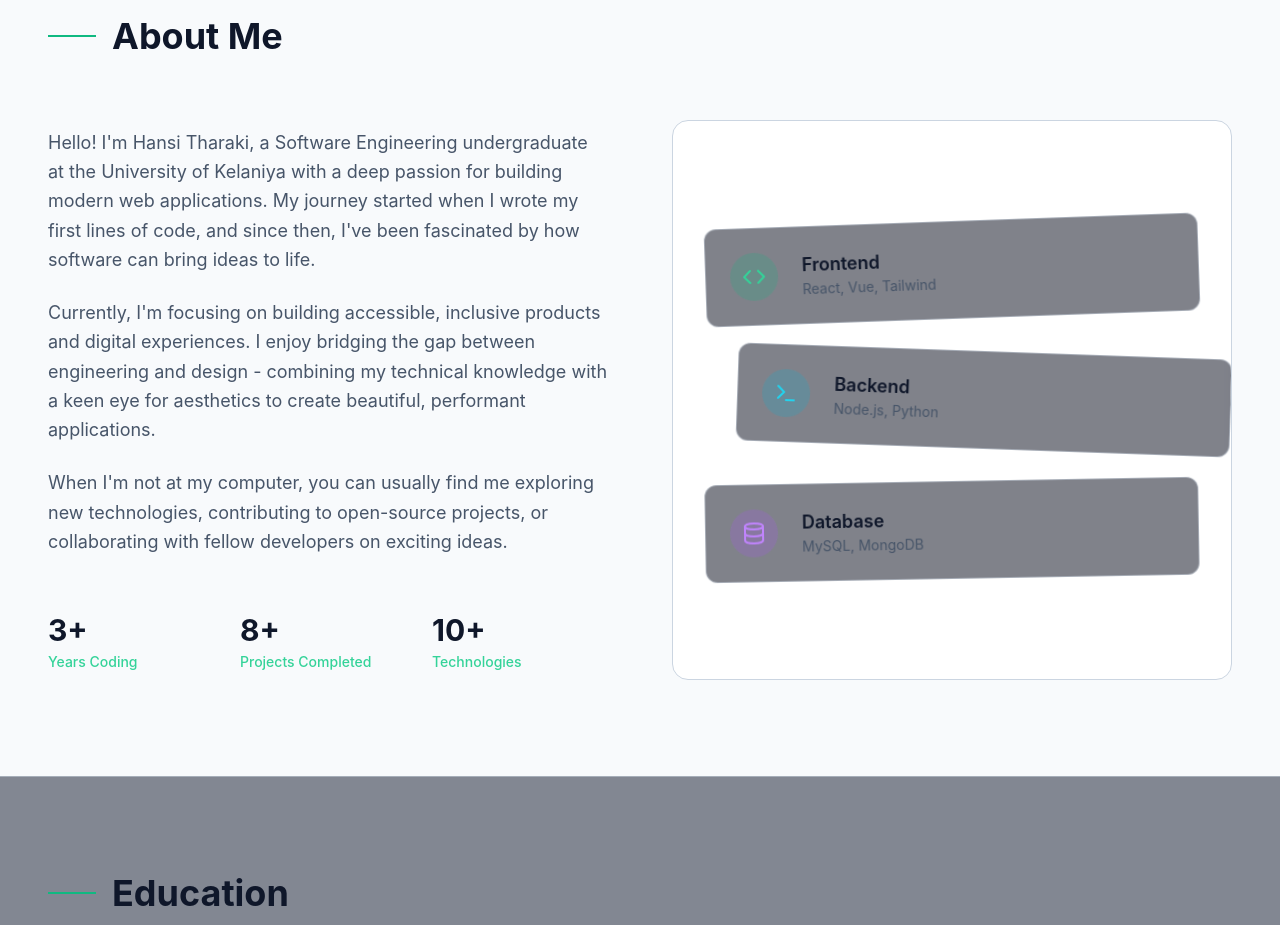
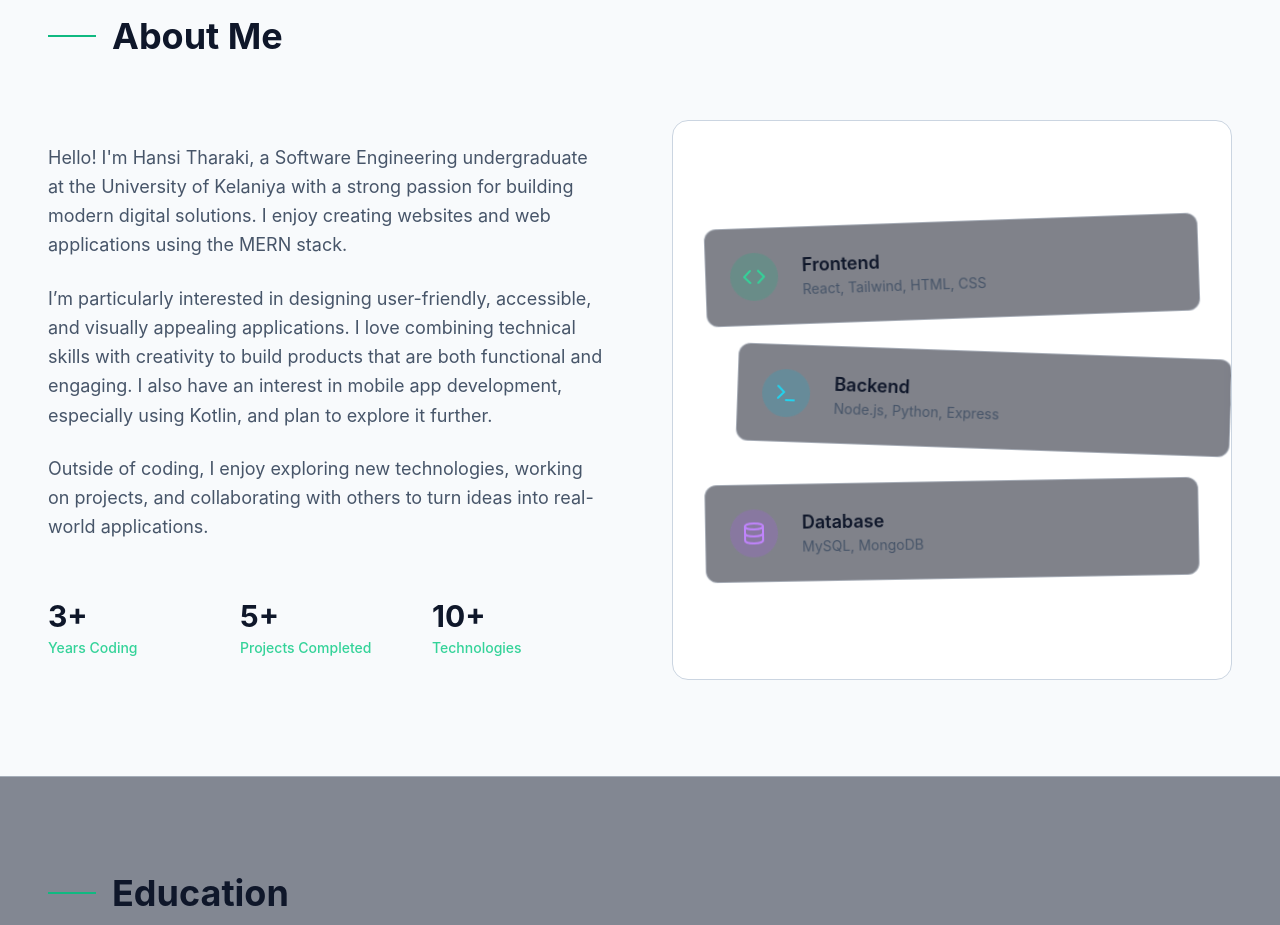
Before and after one commit to HANSI37-A/Portfolio, a React (Create React App) app in the folder portfolio/: page / in a window 1280 px wide. Shown: the part 880-1805 px from the top of the page. Built offline with nearby package versions, Linux system fonts and the light colour scheme.

Commit message:
update AboutSection with accurate project count and enhanced personal description

```diff
--- a/portfolio/src/pages/About.jsx
+++ b/portfolio/src/pages/About.jsx
@@ -9,7 +9,7 @@ export function AboutSection() {
   },
   {
     label: 'Projects Completed',
-    value: '8+'
+    value: '5+'
   },
   {
     label: 'Technologies',
@@ -62,23 +62,13 @@ export function AboutSection() {
             className="space-y-6 text-slate-400 text-lg leading-relaxed">
 
             <p>
-              Hello! I'm Hansi Tharaki, a Software Engineering undergraduate at
-              the University of Kelaniya with a deep passion for building modern
-              web applications. My journey started when I wrote my first lines
-              of code, and since then, I've been fascinated by how software can
-              bring ideas to life.
+             Hello! I'm Hansi Tharaki, a Software Engineering undergraduate at the University of Kelaniya with a strong passion for building modern digital solutions. I enjoy creating websites and web applications using the MERN stack.
             </p>
             <p>
-              Currently, I'm focusing on building accessible, inclusive products
-              and digital experiences. I enjoy bridging the gap between
-              engineering and design - combining my technical knowledge with a
-              keen eye for aesthetics to create beautiful, performant
-              applications.
+              I’m particularly interested in designing user-friendly, accessible, and visually appealing applications. I love combining technical skills with creativity to build products that are both functional and engaging. I also have an interest in mobile app development, especially using Kotlin, and plan to explore it further.
             </p>
             <p>
-              When I'm not at my computer, you can usually find me exploring new
-              technologies, contributing to open-source projects, or
-              collaborating with fellow developers on exciting ideas.
+              Outside of coding, I enjoy exploring new technologies, working on projects, and collaborating with others to turn ideas into real-world applications.
             </p>
 
             <div className="grid grid-cols-3 gap-4 pt-8">
@@ -126,7 +116,7 @@ export function AboutSection() {
                       Frontend
                     </h3>
                     <p className="text-slate-400 text-sm">
-                      React, Vue, Tailwind
+                      React, Tailwind, HTML, CSS
                     </p>
                   </div>
                 </div>
@@ -140,7 +130,7 @@ export function AboutSection() {
                       Backend
                     </h3>
                     <p className="text-slate-400 text-sm">
-                      Node.js, Python
+                      Node.js, Python, Express
                     </p>
                   </div>
                 </div>
```
